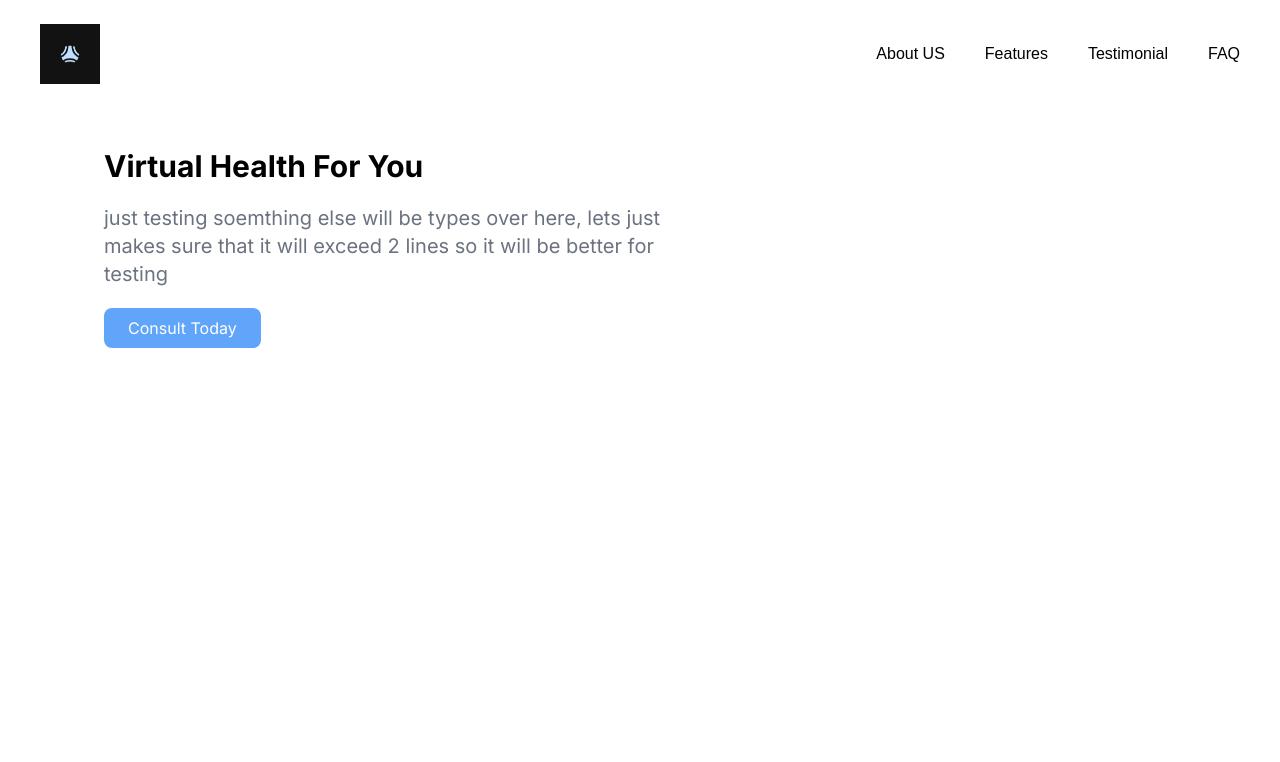
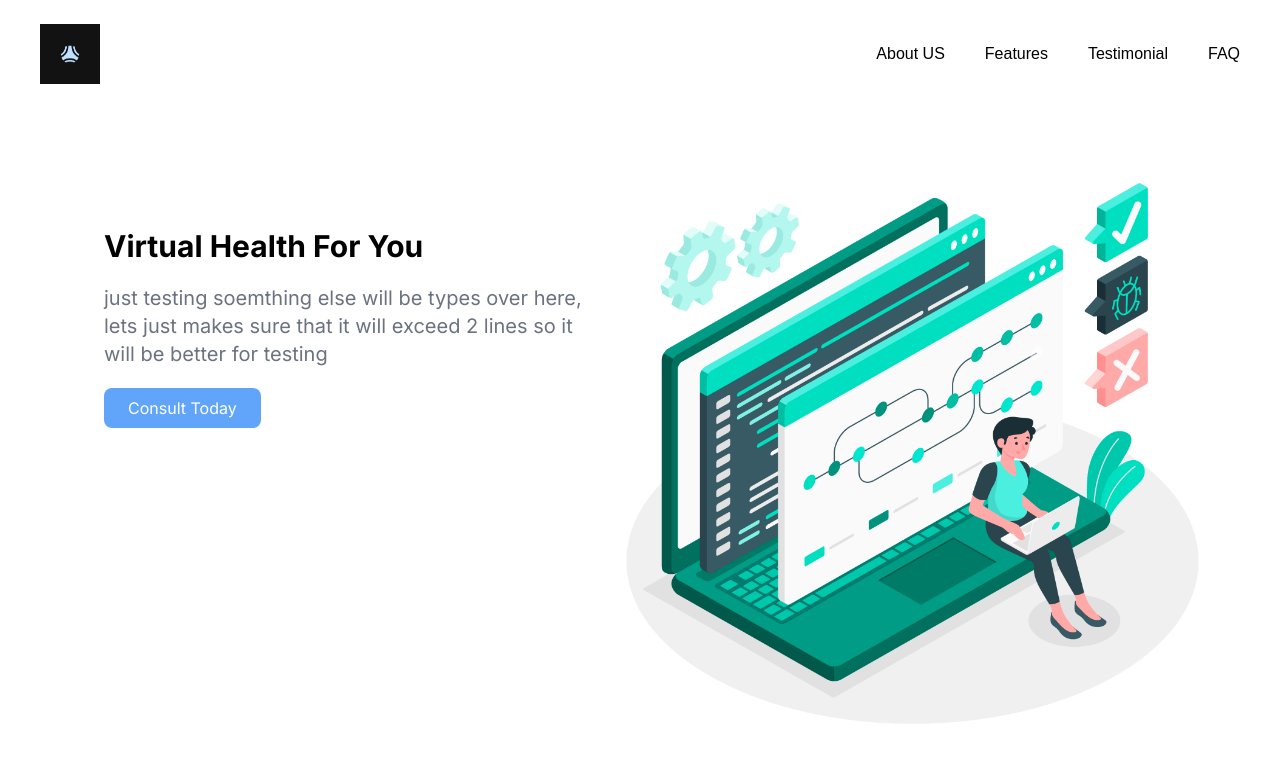
Before and after one commit to rupeshshandilya/Aperturs-LandingPage, a Next.js app: page / in a window 1280 px wide. Shown: the top 762 px of the page. Built offline with nearby package versions, Linux system fonts and the light colour scheme.

Commit message:
hero section added

```diff
--- a/src/assets/index.js
+++ b/src/assets/index.js
@@ -1,6 +1,8 @@
 import logo from "./logo.jpg";
 import menu from "./menu.svg"
+import imhero from "./imhero.jpg";
 export {
   logo,
   menu,
+  imhero
 };
--- a/src/components/hero.tsx
+++ b/src/components/hero.tsx
@@ -1,9 +1,9 @@
 import React from 'react';
-
+import {imhero} from "../assets"
 export const Hero = () => {
   return (
     <div className='w-full  px-16 py-10 flex justify-between'>
-        <div className='w-1/2 ml-10 flex flex-col gap-5'>
+        <div className=' py-20 w-1/2 ml-10 flex flex-col gap-5'>
             <h1 className='text-3xl font-bold'>
                 Virtual Health For You
             </h1>
@@ -11,12 +11,12 @@ export const Hero = () => {
                 just testing soemthing else will be types over here, lets just makes sure that it will exceed 2 lines so it will be better for testing
             </p>
             <div>
-            <button className='px-6 py-2  bg-blue-400  font-regular text-white rounded-lg'>
+            <button className='px-6 py-2  bg-blue-400 hover:bg-blue-500 font-regular text-white rounded-lg'>
                 Consult Today
             </button>
             </div>
         </div>
-        <img>
+        <img src={imhero.src} alt="gitu" className="w-[693px] h-[598px]" >
         </img>
 
     </div>
```
Also changed, not shown: src/assets/imhero.jpg (added).
